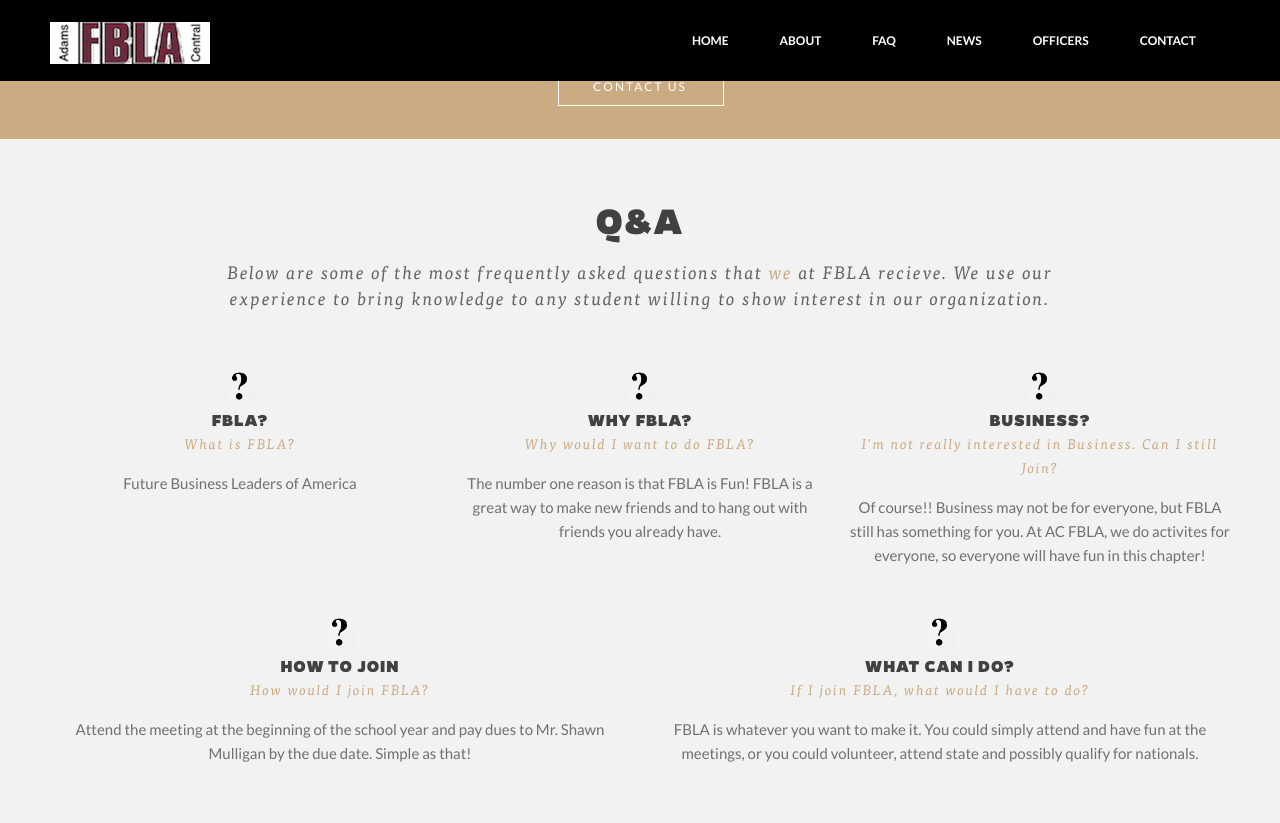
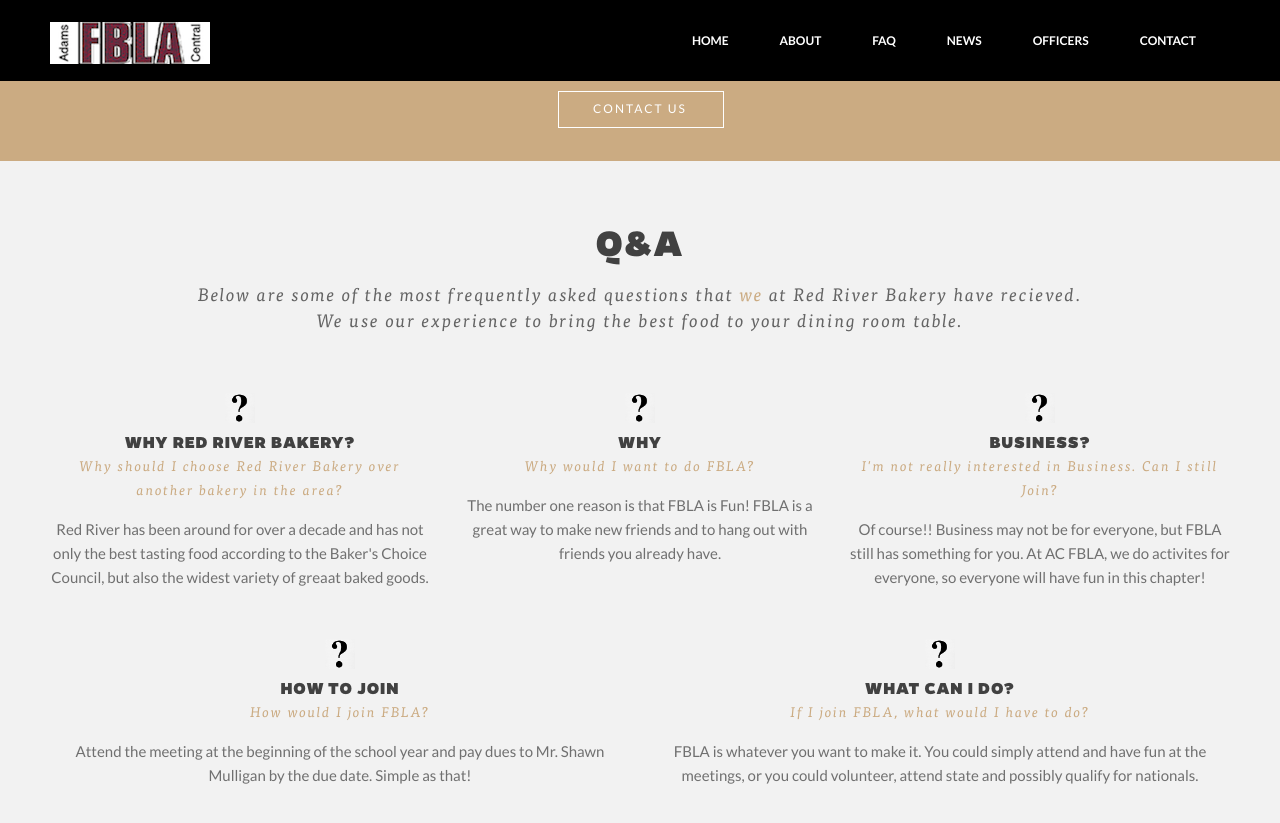
Before and after one commit to fblabake/fblabake.github.io, a Jekyll site: the page built from index.html, in a window 1280 px wide and 900 px high, scrolled down 4002 px. Shown: the top 823 px of the window. Built offline with Jekyll 4.4.1, drawn with Linux system fonts in a browser that asks for light colours; some of the changed text lies outside the part shown.

Commit message:
Update index.html

```diff
--- a/index.html
+++ b/index.html
@@ -118,7 +118,7 @@
                     <div class="about-box">
                          <div class="about-box-icon"></div>
                          <h5>CONNECT</h5>
-                         <p>Red River is always available to take your calls during business hours. Call or email us now!</p>
+                         <p>FBLA is the largest student organization at Adams Central and the second largest chapter in the state, which offers many opportunities to meet new friends.</p>
                     </div>
 
                     <div class="about-box">
@@ -157,7 +157,7 @@
                </div>
 
                <div class="sixteen columns" data-scroll-reveal="enter bottom move 100px over 0.5s after 0.1s">
-                    <div class="sub-text">We&#39;re a group of six dedicated officers that are here to help make your experience in FBLA the best it can be!</div>
+                    <div class="sub-text">We&#39;re a group of three highly trained bakers that are here to help make your experience the best!</div>
                </div>
           </div>
 
@@ -341,7 +341,7 @@
         </div>
 
         <div class="sixteen columns" data-scroll-reveal="enter bottom move 100px over 0.5s after 0.1s">
-            <div class="sub-text">Below are some of the most frequently asked questions that <a data-gal="m_PageScroll2id" data-ps2id-offset="65" href="/#team">we</a> at FBLA recieve. We use our experience to bring knowledge to any student willing to show interest in our organization.</div>
+            <div class="sub-text">Below are some of the most frequently asked questions that <a data-gal="m_PageScroll2id" data-ps2id-offset="65" href="/#team">we</a> at Red River Bakery have recieved. We use our experience to bring the best food to your dining room table.</div>
         </div>
     </div>
 
@@ -349,16 +349,16 @@
         <div class="one-third column" data-scroll-reveal="enter bottom move 100px over 0.5s after 0.1s">
             <div class="services-top-wrap">
                 <img alt="" src="img/icon11.png" />
-                <h6>FBLA?</h6>
-                <div class="subtext-ser-top">What is FBLA?</div>
-                <p>Future Business Leaders of America</p>
+                <h6>Why RED RIVER BAKERY?</h6>
+                <div class="subtext-ser-top">Why should I choose Red River Bakery over another bakery in the area?</div>
+                <p>Red River has been around for over a decade and has not only the best tasting food according to the Baker's Choice Council, but also the widest variety of greaat baked goods.</p>
             </div>
         </div>
 
         <div class="one-third column" data-scroll-reveal="enter bottom move 100px over 0.5s after 0.1s">
             <div class="services-top-wrap">
                 <img alt="" src="img/icon11.png" />
-                <h6>WHY FBLA?</h6>
+                <h6>Why </h6>
                 <div class="subtext-ser-top">Why would I want to do FBLA?</div>
                 <p>The number one reason is that FBLA is Fun!  FBLA is a great way to make new friends and to hang out with friends you already have.</p>
             </div>
```
